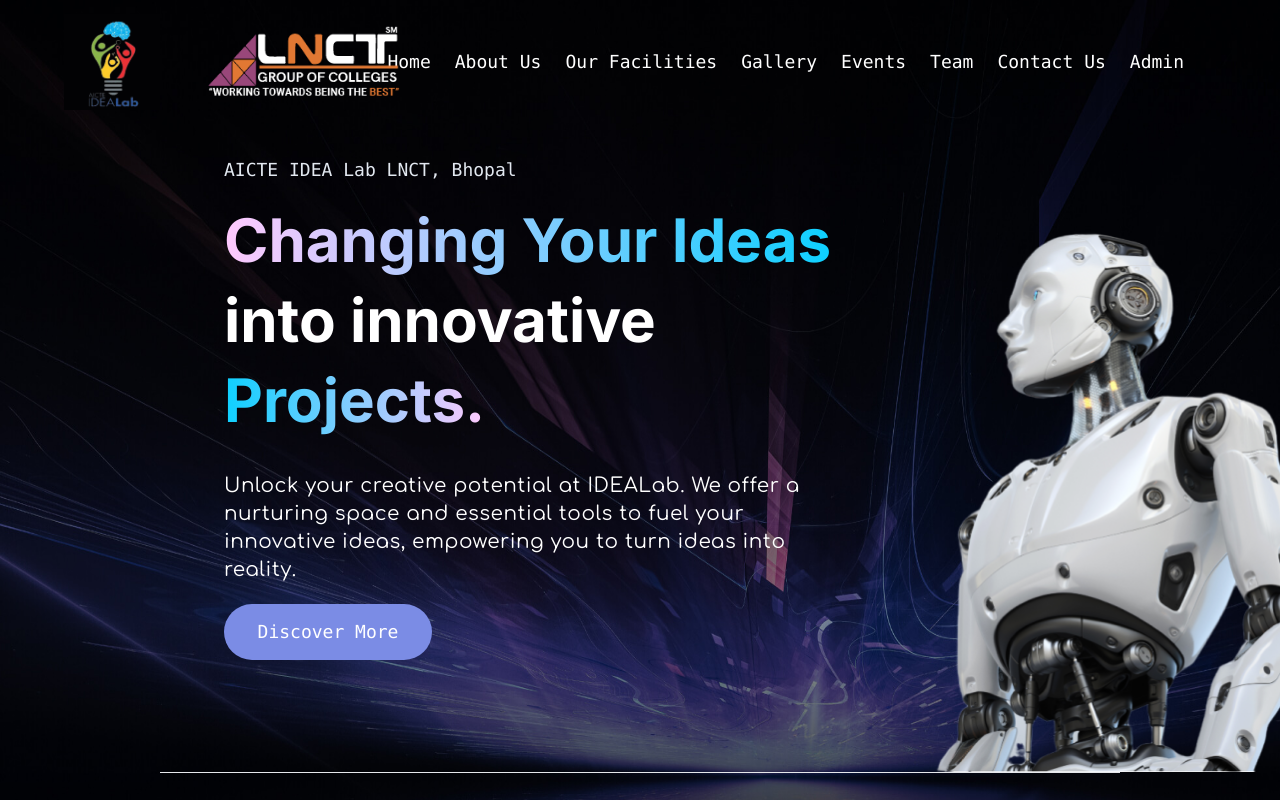
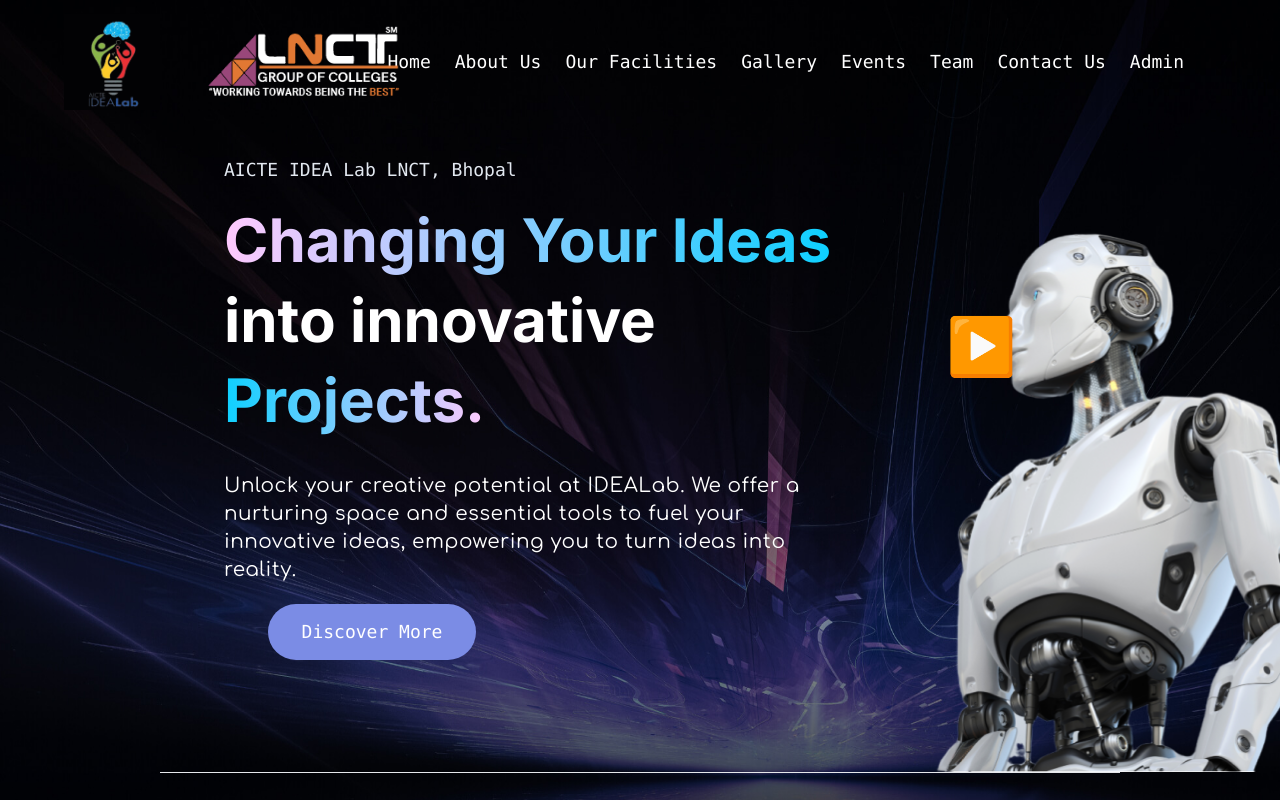
Before and after one commit to IdeaLab23/IdeaLabWeb, a Next.js app: page / in a window 1280 px wide. Shown: the top 800 px of the page. Built offline with nearby package versions, Linux system fonts and the light colour scheme.

Commit message:
home revised

```diff
--- a/pages/HomePage.jsx
+++ b/pages/HomePage.jsx
@@ -15,14 +15,14 @@
       />
     </div>
     <Navbar />
-      <div className="flex xl:ms-56 xl:mt-20 mt-24 ms-6">
-        <div className="text-white xl:w-[38rem] w-[18rem]">
+      <div className="flex xl:ms-56 xl:mt-20 mt-24 mx-9">
+        <div className="text-white xl:w-[38rem]">
           <h3 className="text-slate-200 font-mono xl:text-lg text-2xl">AICTE IDEA Lab LNCT, Bhopal</h3>
-          <h1 className="xl:text-6xl font-bold xl:mt-4 xl:leading-[5rem] text-[4rem] mt-8 leading-[4rem] max-sm:text-center "><span className=" text-transparent bg-clip-text bg-gradient-to-r from-[#FFC9FD] to-[#0DD0FF]">Changing Your Ideas</span> <br /> into innovative <span className="text-transparent bg-clip-text bg-gradient-to-r from-[#0DD0FF] to-[#FFC9FD]">Projects.</span></h1>
+          <h1 className="xl:text-6xl font-bold xl:mt-4 xl:leading-[5rem] text-[4rem] mt-8 leading-[4rem] max-sm:text-center"><span className="text-transparent bg-clip-text bg-gradient-to-r from-[#FFC9FD] to-[#0DD0FF]">Changing Your Ideas</span> <br /> into innovative <span className="text-transparent bg-clip-text bg-gradient-to-r from-[#0DD0FF] to-[#FFC9FD]">Projects.</span></h1>
           <p className="text-xl mt-8 mb-5 font-[Comfortaa] tracking-wide max-sm:text-3xl max-sm:leading-normal max-sm:text-center max-sm:mt-10 max-sm:mb-9">Unlock your creative potential at IDEALab. We offer a nurturing space and essential tools to fuel your innovative ideas, empowering you to turn ideas into reality.</p>
-          <button className="xl:w-52 xl:h-14 bg-[#7B8CE5] rounded-full xl:text-lg font-mono hover:bg-white hover:text-[#7B8CE5] w-[20rem] h-24 text-4xl">Discover More</button>
+          <button className="xl:w-52 xl:h-14 bg-[#7B8CE5] rounded-full xl:text-lg font-mono hover:bg-white hover:text-[#7B8CE5] w-[15rem] h-16 ms-11 text-2xl">Discover More</button>
         </div>
-        <div className="xl:mt-14 absolute xl:left-[54rem] xl:w-[490px] xl:h-[560px] w-[20rem] h-[670px] mt-[135rem] left-[4px]  right-0">
+        <div className="xl:mt-14 absolute xl:left-[54rem] xl:w-[490px] xl:h-[560px] w-[20rem] h-[670px] mt-[135rem] left-[4px] right-0">
           <Image
             src="/robo.png"
             alt="robo"
@@ -31,7 +31,7 @@
             sizes="(max-width: 768px) 100vw, (max-width: 1200px) 50vw,33vw"
           />
         </div>
-        {/* <button className="text-[3.5rem] absolute top-[19rem] right-[16.5rem] " onClick={() => setPlay(!play)}>▶️</button> */}
+        <button className="text-[3.5rem] absolute top-[19rem] right-[16.5rem] " onClick={() => setPlay(!play)}>▶️</button>
         <button className={`text-[3.5rem] absolute top-[1rem] left-[49rem] z-10 ${play ? "block" : "hidden"}`} onClick={() => setPlay(!play)} >❌</button>
         <iframe className={`absolute left-10 top-3 ${play ? "block" : "hidden"}`} width="1000" height="770" src={`${play ? "https://www.youtube.com/embed/k0no4k1sgk8?si=PTJJYh8DcYuAI8UW&modestbranding=1" : ""}`} title="AICTE IdeaLab Tour" frameBorder="0" allow="accelerometer; autoplay; clipboard-write; encrypted-media; gyroscope; picture-in-picture; web-share" allowFullScreen></iframe>
       </div>
```
